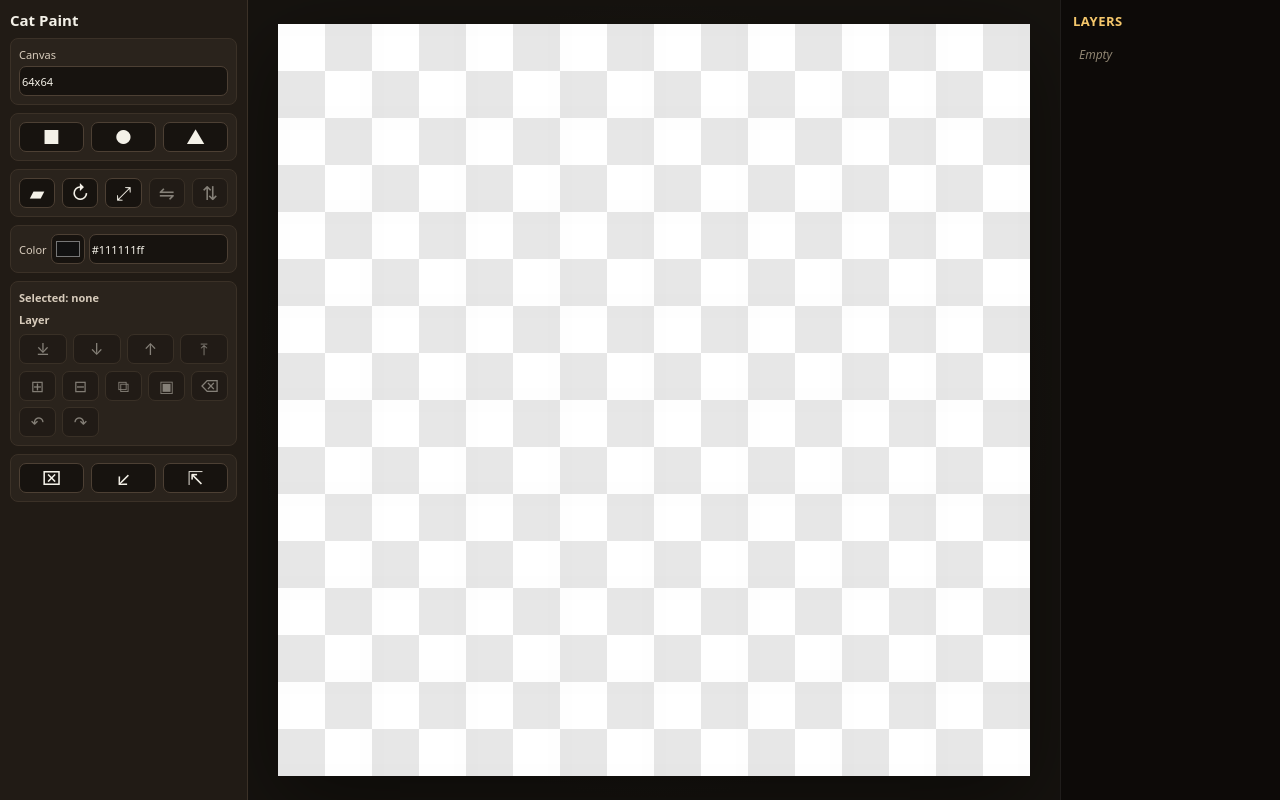
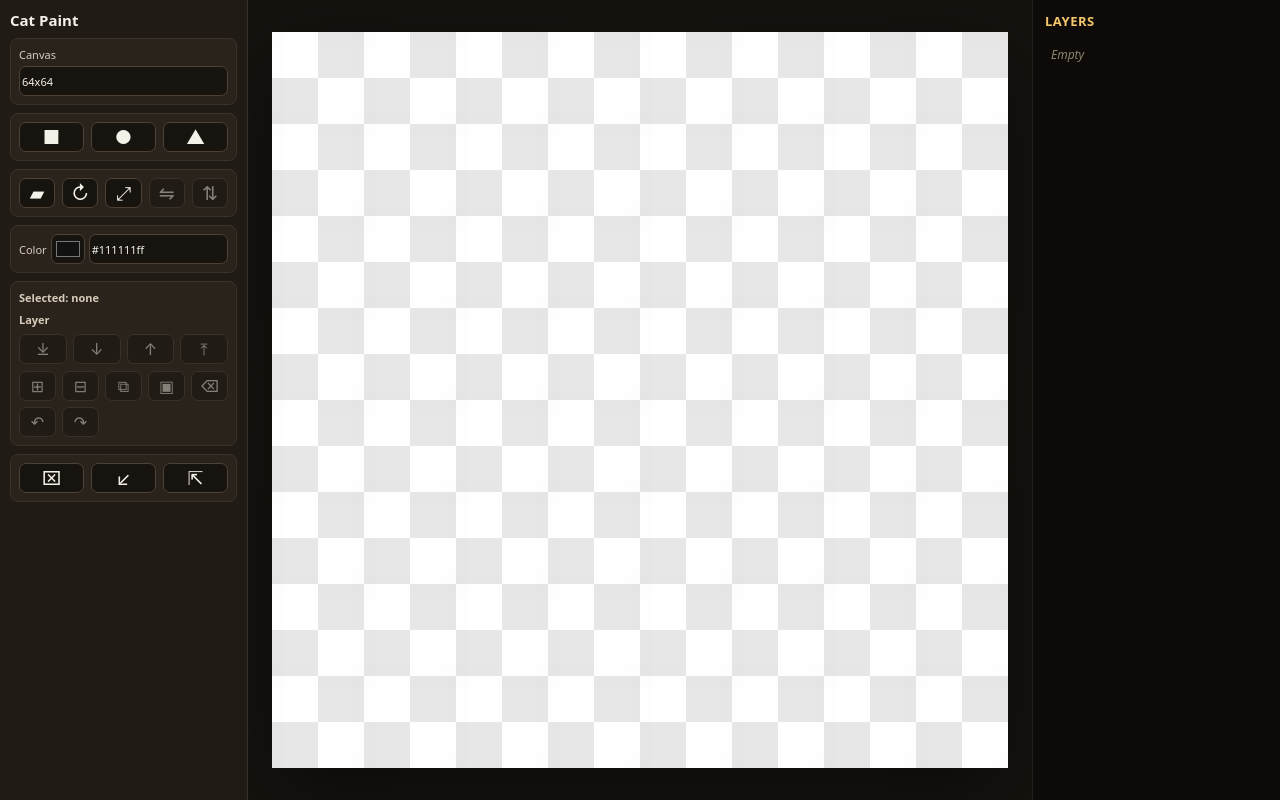
Before and after one commit to zarant77/cat-paint, a website built with Vite: page index.html in a window 1280 px wide. Built offline with nearby package versions, Linux system fonts and the light colour scheme.

Commit message:
Minor style fix

```diff
--- a/src/styles/layout.css
+++ b/src/styles/layout.css
@@ -1,6 +1,6 @@
 .app {
   display: grid;
-  grid-template-columns: 248px minmax(0, 1fr) 220px;
+  grid-template-columns: 248px minmax(0, 1fr) 248px;
   width: 100vw;
   height: 100vh;
   overflow: hidden;
```
